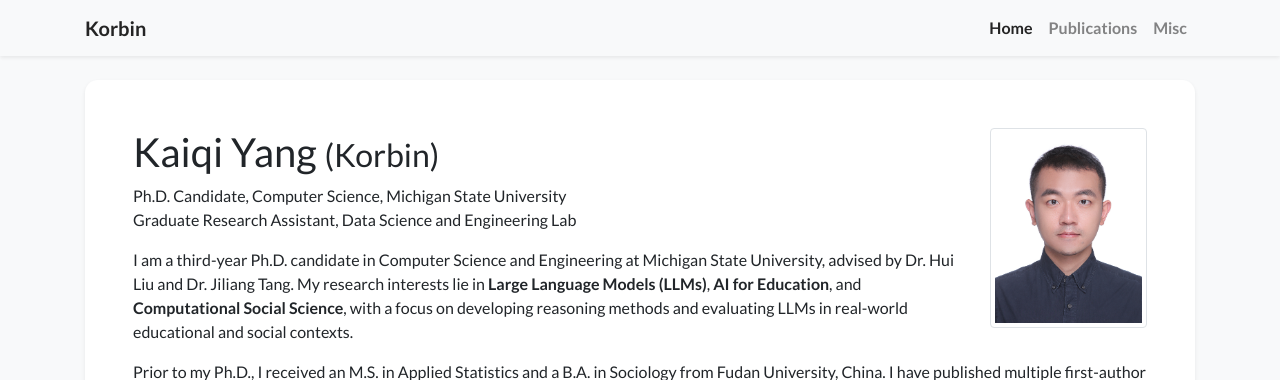
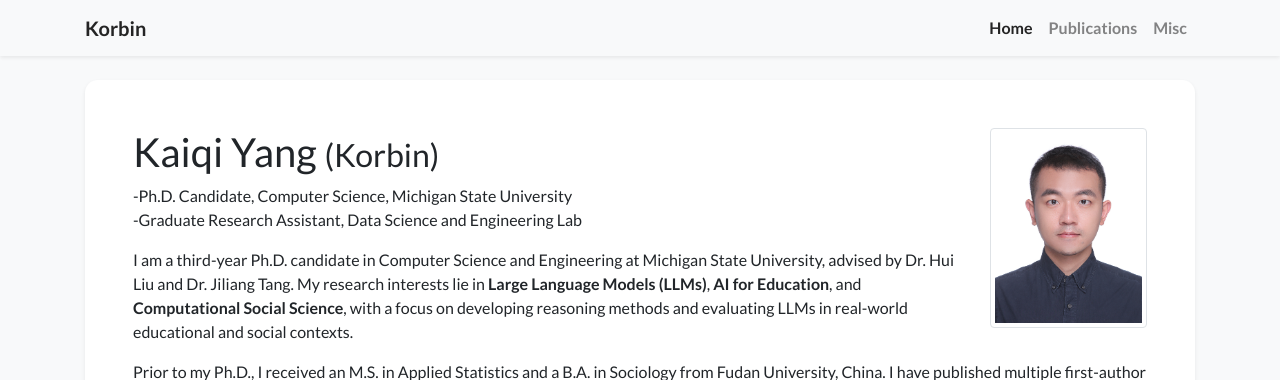
Before and after one commit to KorbinY/korbiny.github.io, a Jekyll site: the page built from index.html, in a window 1280 px wide and 1261 px high. Shown: the top 380 px of the window. Built offline with Jekyll 4.4.1, drawn with Linux system fonts in a browser that asks for light colours; nearby versions of some CDN libraries; a style sheet for code colours, icons or effects is not loaded.

Commit message:
Update Position

```diff
--- a/_data/profile.yml
+++ b/_data/profile.yml
@@ -5,8 +5,8 @@ navbar_name: "Korbin"
 positions:
 # - logo: /assets/images/badges/michigan-state-logo-png-transparent.png
 #   logo_size: 25px
-- name: Ph.D. Candidate, Computer Science, Michigan State University
-- name: Graduate Research Assistant, Data Science and Engineering Lab
+- name: -Ph.D. Candidate, Computer Science, Michigan State University
+- name: -Graduate Research Assistant, Data Science and Engineering Lab
 
 
 email: "kqyang@msu.edu"
```
